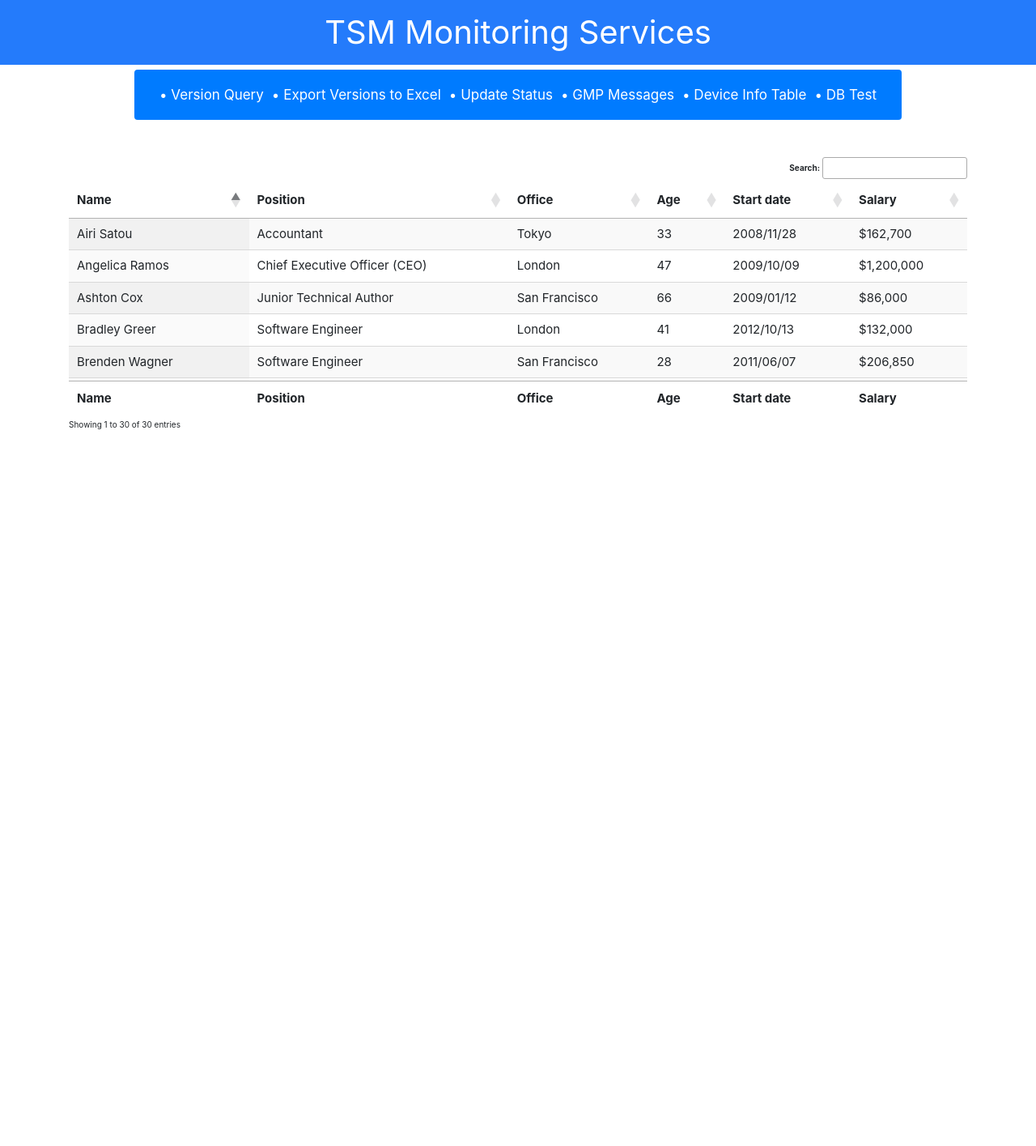
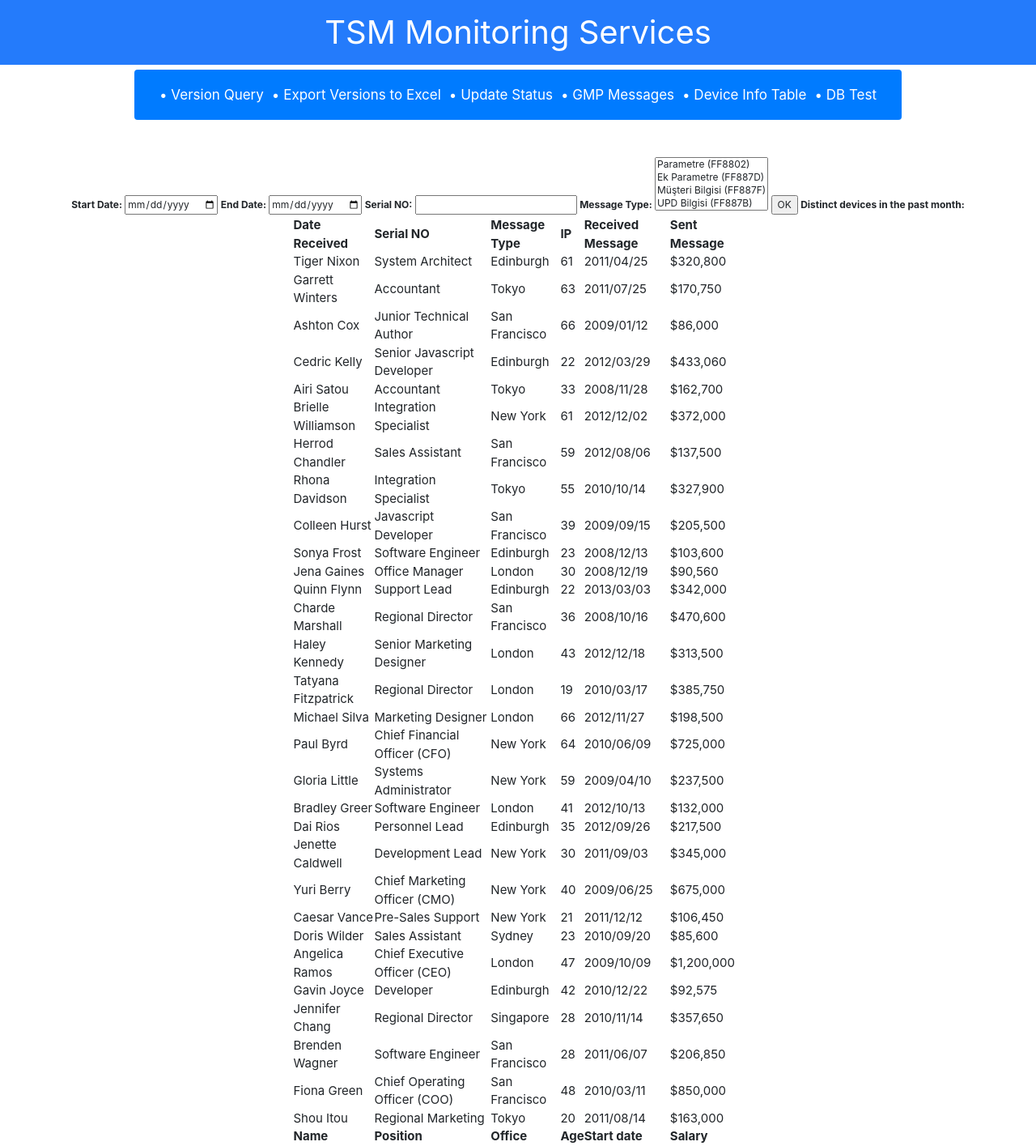
Before and after one commit to GurcanCitil/TSM_Monitoring_v2, a Django app: page /gmp_messages/ in a window 1280 px wide. Shown: the whole page at 81% size. Before the commit the page ends 530 px from the top, so only its background shows below. Run offline with Django 3.2, Linux system fonts and the light colour scheme; lists and menus that the app fills with data are empty; some libraries are stand-ins or nearby versions.

Commit message:
gmp messages search bars

```diff
--- a/pages/templates/db_test.html
+++ b/pages/templates/db_test.html
@@ -1,19 +1,16 @@
 <!DOCTYPE html>
 <html lang="en">
 <div style="color:white; text-align:center; font-size:400%; padding:10px; background-color:#247BFB">TSM Monitoring Services</div>
-
 <head>
     <meta charset="UTF-8">
     <title>TSM | DB Test</title>
     <link rel="stylesheet" href="https://maxcdn.bootstrapcdn.com/bootstrap/3.3.7/css/bootstrap.min.css">
-
 </head>
 {% extends 'navbar.html' %}
 
 {% block content %}
 <body>
-
-<script type="text/javascript" src="{{ STATIC_URL }} /static/jquery-3.5.0.min.js">
+<script type="text/javascript" src="/static/jquery-3.5.0.min.js">
 </script>
 <script type="text/javascript" charset="utf8" src="https://cdn.datatables.net/1.10.20/js/jquery.dataTables.js">
 </script>
--- a/pages/templates/gmp_messages.html
+++ b/pages/templates/gmp_messages.html
@@ -1,7 +1,8 @@
 <!DOCTYPE html>
 <html lang="en">
-<div style="color:white; text-align:center; font-size:400%; padding:10px; background-color:#247BFB">TSM Monitoring Services</div>
-
+<div style="color:white; text-align:center; font-size:400%; padding:10px; background-color:#247BFB">TSM Monitoring
+    Services
+</div>
 <head>
     <meta charset="UTF-8">
     <title>TSM | GMP Messages</title>
@@ -12,39 +13,59 @@
 
 {% block content %}
 <body>
+<script src="http://code.jquery.com/jquery-1.9.1.min.js" type="text/javascript"></script>
+<link href="https://cdn.jsdelivr.net/npm/select2@4.0.12/dist/css/select2.min.css" rel="stylesheet" />
+<script src="https://cdn.jsdelivr.net/npm/select2@4.0.12/dist/js/select2.min.js"></script>
+<script type="text/javascript" src="/static/js/msgType.js"></script>
+<script type="text/javascript" src="/static/js/table.js"></script>
+<script type="text/javascript" charset="utf8" src="https://cdn.datatables.net/1.10.20/js/jquery.dataTables.js"></script>
+<link rel="stylesheet" type="text/css" href="https://cdn.datatables.net/1.10.20/css/jquery.dataTables.css">
 
-<script type="text/javascript" src="{{ STATIC_URL }} /static/jquery-3.5.0.min.js">
-</script>
-<script type="text/javascript" charset="utf8" src="https://cdn.datatables.net/1.10.20/js/jquery.dataTables.js">
-</script>
-<link rel="stylesheet" type="text/css" href="https://cdn.datatables.net/1.10.20/css/jquery.dataTables.css">
-<script> $(document).ready(function() {
-    var table = $('#example').DataTable( {
-        "scrollY": "200px",
-        "paging": false
-    } );
-
-    $('a.toggle-vis').on( 'click', function (e) {
-        e.preventDefault();
-
-        // Get the column API object
-        var column = table.column( $(this).attr('data-column') );
-
-        // Toggle the visibility
-        column.visible( ! column.visible() );
-    } );
-} );
-</script>
+<div id="content-wrap" class="clear" style="font-size:120%" align="center">
+    <!-- content -->
+    <div id="content">
+        <!-- main -->
+        <div id="main">
+            <div class="post">
+                <div class="right">
+                    <label for="startDate">Start Date:</label>
+                    <input type="date" name="startDate" id="startDate"/>
+                    <label for="endDate">End Date:</label>
+                    <input type="date" name="endDate" id="endDate"/>
+                    <label for="qsearch">Serial NO:</label>
+                    <input id="txtSearch" type="text" name="txtSearch"/>
+                    <label for="msgType">Message Type:</label>
+                    <select class="js-basic-multiple" name="msgType" multiple="multiple">
+                      <option value="FF8802">Parametre (FF8802)</option>
+                      <option value="FF887D">Ek Parametre (FF887D)</option>
+                      <option value="FF887F">Müşteri Bilgisi (FF887F)</option>
+                      <option value="FF887B">UPD Bilgisi (FF887B)</option>
+                      <option value="FF8803">Z Raporu (FF8803)</option>
+                      <option value="FF8879">Günlük Rapor (FF8879)</option>
+                      <option value="FF8813">Aylık Rapor (FF8813)</option>
+                      <option value="FF8804">Fiş Bilgileri (FF8804)</option>
+                      <option value="FF8806">Olay Kayıtları (FF8806)</option>
+                      <option value="FF8807">İstatistik (FF8807)</option>
+                    </select>
+                    <input type="submit" name="submit" id="submit" value="OK">
+                    <label for="qsearch">Distinct devices in the past month: <?php echo $number_of_distinct_devices_in_the_last_month ?></label>
+                    <div id="gmpMessages"></div>
+                </div>
+            </div>
+        </div>
+        <!-- /main -->
+    </div>
+</div>
 <div class="container" style="width=device-width, initial-scale=1.0">
     <table id="example" class="display" width="50%" align="center" style="font-size:150%">
         <thead>
         <tr>
-            <th>Name</th>
-            <th>Position</th>
-            <th>Office</th>
-            <th>Age</th>
-            <th>Start date</th>
-            <th>Salary</th>
+            <th>Date Received</th>
+            <th>Serial NO</th>
+            <th>Message Type</th>
+            <th>IP</th>
+            <th>Received Message</th>
+            <th>Sent Message</th>
         </tr>
         </thead>
         <tbody>
--- a/pages/templates/navbar.html
+++ b/pages/templates/navbar.html
@@ -5,7 +5,7 @@
     <title></title>
     <meta name="viewport" content="widht=device-width initial-scale=1.0">
 </head>
-<script type="text/javascript" src="{{ STATIC_URL }} /static/jquery-3.5.0.min.js">
+<script type="text/javascript" src="/static/jquery-3.5.0.min.js">
 </script>
 <script src="https://code.jquery.com/jquery-3.4.1.slim.min.js" integrity="sha384-J6qa4849blE2+poT4WnyKhv5vZF5SrPo0iEjwBvKU7imGFAV0wwj1yYfoRSJoZ+n" crossorigin="anonymous"></script>
 <script src="https://cdn.jsdelivr.net/npm/popper.js@1.16.0/dist/umd/popper.min.js" integrity="sha384-Q6E9RHvbIyZFJoft+2mJbHaEWldlvI9IOYy5n3zV9zzTtmI3UksdQRVvoxMfooAo" crossorigin="anonymous"></script>
--- a/pages/views.py
+++ b/pages/views.py
@@ -2,6 +2,7 @@
 from django.http import HttpResponse
 from django_datatables_view.base_datatable_view import BaseDatatableView
 from . models import UpdateChunkRequests
+from django import forms
 
 
 def index(request):
```
Also changed, not shown: pages/templates/export.html (+2 -8 lines), pages/templates/index.html (+2 -8 lines), pages/templates/info_table.html (+2 -8 lines), pages/templates/update_status.html (+2 -8 lines).
